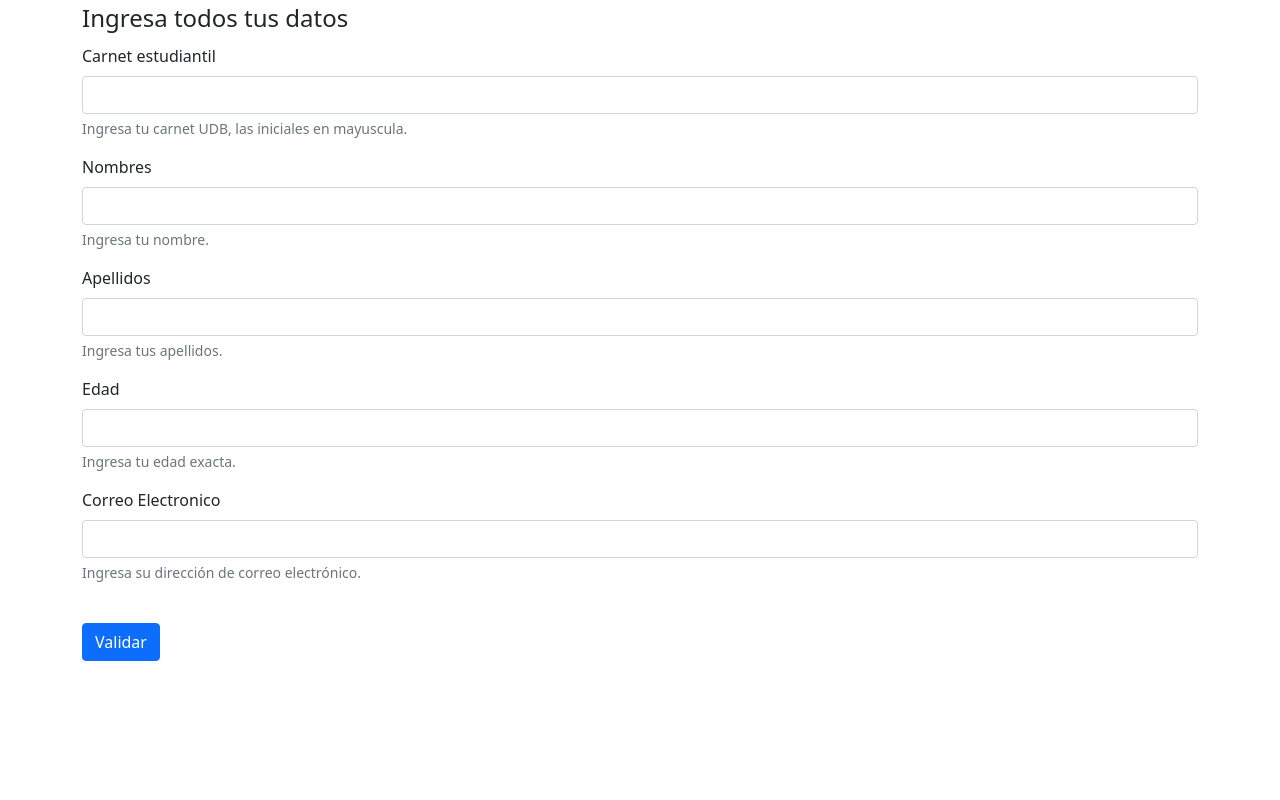
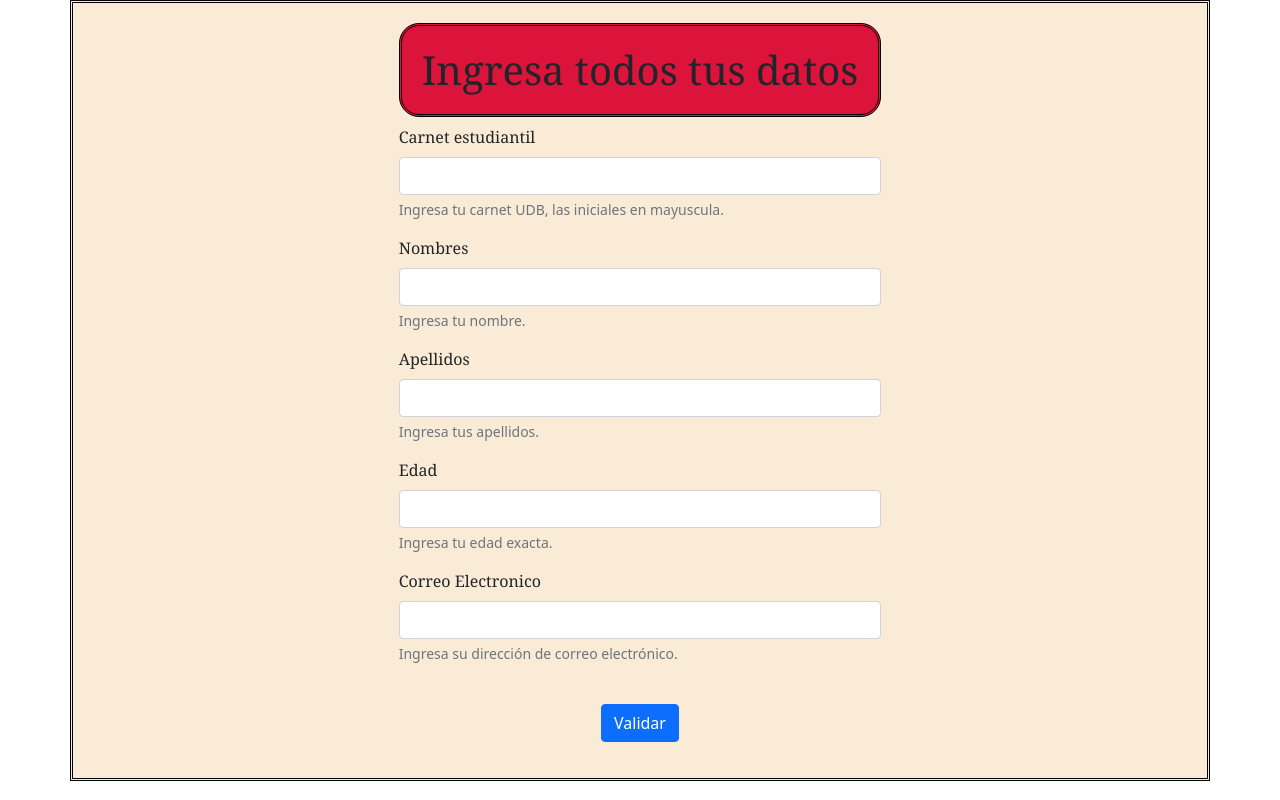
Before and after one commit to fer234/LIS-EXPRESIONES-REGULARES-PHP, a PHP site: page / in a window 1280 px wide. Run offline with PHP 8.4, Linux system fonts and the light colour scheme; some libraries are stand-ins or nearby versions.

Commit message:
Cambio de estilos, no se toco nada del codigo php.

```diff
--- a/css/estilo.css
+++ b/css/estilo.css
@@ -1,5 +1,31 @@
 .container {
+  padding-bottom: 20px;
+  padding-top: 20px;
+  border: black;
+  border-style: double;
   display: flex;
   justify-content: center;
-  align-items: center
+  align-items: center;
+  background-color: antiquewhite;
+
 }
+
+h1
+{
+  border-radius: 20px;
+  background-color: crimson;
+  /*padding-top: 20px;
+  padding-bottom: 20px;*/
+  padding: 20px;
+  font-family: Georgia, 'Times New Roman', Times, serif;
+  border: black;
+  border-style: double;
+}
+
+label {
+  font-family: Georgia, 'Times New Roman', Times, serif;
+}
+
+#boton{
+  text-align: center;
+}
--- a/index.php
+++ b/index.php
@@ -3,13 +3,20 @@
 <head>
     <meta charset="UTF-8">
     <meta name="viewport" content="width=device-width, initial-scale=1.0">
+    <link rel="stylesheet" href="css/estilo.css">
+
     <link href="https://cdn.jsdelivr.net/npm/bootstrap@5.0.0-beta1/dist/css/bootstrap.min.css" rel="stylesheet" integrity="sha384-giJF6kkoqNQ00vy+HMDP7azOuL0xtbfIcaT9wjKHr8RbDVddVHyTfAAsrekwKmP1" crossorigin="anonymous">
+        <script src="https://cdn.jsdelivr.net/npm/bootstrap@5.0.0-beta1/dist/js/bootstrap.bundle.min.js" integrity="sha384-ygbV9kiqUc6oa4msXn9868pTtWMgiQaeYH7/t7LECLbyPA2x65Kgf80OJFdroafW" crossorigin="anonymous"></script>
+        <script src="https://cdn.jsdelivr.net/npm/@popperjs/core@2.5.4/dist/umd/popper.min.js" integrity="sha384-q2kxQ16AaE6UbzuKqyBE9/u/KzioAlnx2maXQHiDX9d4/zp8Ok3f+M7DPm+Ib6IU" crossorigin="anonymous"></script>
+        <script src="https://cdn.jsdelivr.net/npm/bootstrap@5.0.0-beta1/dist/js/bootstrap.min.js" integrity="sha384-pQQkAEnwaBkjpqZ8RU1fF1AKtTcHJwFl3pblpTlHXybJjHpMYo79HY3hIi4NKxyj" crossorigin="anonymous"></script>
     <title>Validaciones | LIS</title>
 </head>
 <body>
     <div class="container">
     <form name="frmPrueba" method="POST" action="php/validacion.php">
-    <legend>Ingresa todos tus datos</legend>
+
+    <h1 id="titulo">Ingresa todos tus datos</h1>
+
         <div class="mb-3">
           <label for="exampleInputEmail1" class="form-label">Carnet estudiantil</label>
           <input type="text" class="form-control" name="txtCarnet" id="txt5" aria-describedby="name" required>
@@ -36,7 +43,9 @@
             <div id="ayuda5" class="form-text">Ingresa su dirección de correo electrónico.</div>
         </div>
         <br>
+        <div class="mb-3" id="boton">
         <button type="submit" name="btnEnviar" class="btn btn-primary">Validar</button>
+        </div>
       </form>
     </div>
 </body>
```
